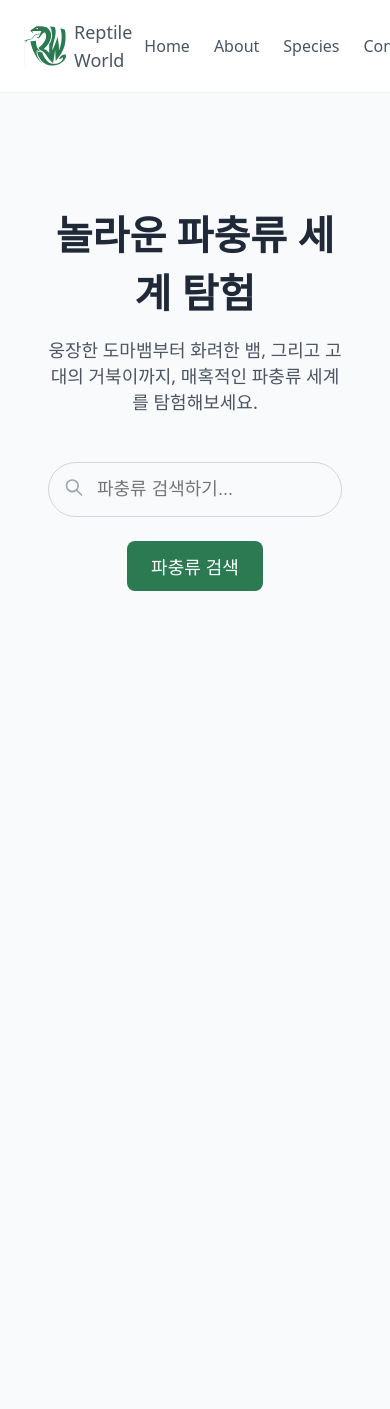
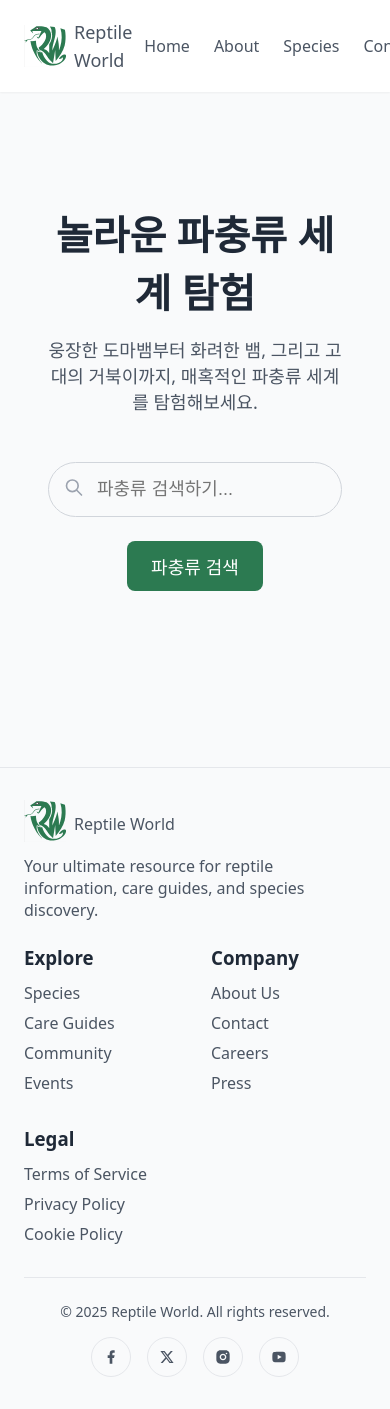
Before and after one commit to DeveloperDungeon/reptile-world, a Next.js app: page / in a window 390 px wide. Before the commit the page ends 844 px from the top, so only its background shows below. Built offline with nearby package versions, Linux system fonts and the light colour scheme.

Commit message:
Footer 반응형으로 원본대로 구현

```diff
--- /dev/null
+++ b/src/app/Footer.module.css
@@ -0,0 +1,176 @@
+
+.Footer {
+  background-color: var(--background);
+  border-top: 1px solid #e5e7eb;
+  padding-top: 2rem;
+  padding-bottom: 2rem;
+  margin-top: 4rem;
+}
+
+.Container {
+  width: 100%;
+  margin-left: auto;
+  margin-right: auto;
+  padding-left: 1.5rem;
+  padding-right: 1.5rem;
+}
+
+.FlexColumn {
+  display: flex;
+  flex-direction: column;
+  justify-content: space-between;
+}
+
+.FlexRow {
+  display: flex;
+  flex-direction: row;
+  justify-content: space-between;
+}
+
+.ContentContainer {
+  margin-bottom: 1.5rem;
+}
+
+.LogoContainer {
+  display: flex;
+  align-items: center;
+}
+
+.LogoText {
+  font-size: 1.25rem;
+  font-family: 'Pacifico';
+  color: var(--primary);
+  margin-right: 0.5rem;
+}
+
+.BrandText {
+  color: #4b5563;
+}
+
+.Description {
+  color: #4b5563;
+  margin-top: 0.5rem;
+  max-width: 28rem;
+}
+
+.Grid {
+  display: grid;
+  grid-template-columns: repeat(2, minmax(0, 1fr));
+  gap: 2rem;
+}
+
+.GridColumn {
+  margin-bottom: 0;
+}
+
+.SectionTitle {
+  color: var(--on-background);
+  font-weight: 600;
+  margin-bottom: 0.75rem;
+}
+
+.LinkList {
+  list-style: none;
+  display: flex;
+  flex-direction: column;
+  gap: 0.5rem;
+}
+
+.Link {
+  color: #4b5563;
+  transition-property: color;
+  transition-timing-function: cubic-bezier(0.4, 0, 0.2, 1);
+  transition-duration: 150ms;
+}
+
+.Link:hover {
+  color: var(--primary-hover);
+}
+
+.Divider {
+  margin-top: 2rem;
+  padding-top: 1.5rem;
+  border-top: 1px solid #e5e7eb;
+  display: flex;
+  flex-direction: column;
+  justify-content: space-between;
+  align-items: center;
+}
+
+.Copyright {
+  color: #4b5563;
+  font-size: 0.875rem;
+}
+
+.SocialIcons {
+  display: flex;
+  gap: 1rem;
+  margin-top: 1rem;
+}
+
+.SocialIcon {
+  width: 2.5rem;
+  height: 2.5rem;
+  display: flex;
+  align-items: center;
+  justify-content: center;
+  color: #4b5563;
+  transition-property: color;
+  transition-timing-function: cubic-bezier(0.4, 0, 0.2, 1);
+  transition-duration: 150ms;
+  border-radius: 9999px;
+  border: 1px solid #e5e7eb;
+}
+
+.SocialIcon:hover {
+  color: var(--primary);
+}
+
+@media (min-width: 640px) {
+  .Container {
+    max-width: 640px;
+  }
+}
+
+@media (min-width: 768px) {
+  .Container {
+    max-width: 768px;
+  }
+  .FlexColumn {
+    flex-direction: row;
+  }
+
+  .LogoContainer {
+    margin-bottom: 0;
+  }
+
+  .Grid {
+    grid-template-columns: repeat(3, minmax(0, 1fr));
+  }
+
+  .Divider {
+    flex-direction: row;
+  }
+
+  .SocialIcons {
+    margin-top: 0;
+  }
+}
+
+@media (min-width: 1024px) {
+  .Container {
+    max-width: 1024px;
+  }
+}
+
+@media (min-width: 1280px) {
+  .Container {
+    max-width: 1280px;
+  }
+}
+
+@media (min-width: 1536px) {
+  .Container {
+    max-width: 1536px;
+  }
+}
--- /dev/null
+++ b/src/app/Footer.tsx
@@ -0,0 +1,131 @@
+import React from 'react';
+import Link from 'next/link';
+import styles from './Footer.module.css';
+import Image from 'next/image';
+import logo from '@/../public/reptile-world-logo.svg';
+import {
+  RiTwitterXFill,
+  RiFacebookFill,
+  RiInstagramFill,
+  RiYoutubeFill,
+} from 'react-icons/ri';
+
+export default function Footer() {
+  return (
+    <footer className={styles.Footer}>
+      <div className={styles.Container}>
+        <div className={styles.FlexColumn}>
+          <div className={styles.ContentContainer}>
+            <div className={styles.LogoContainer}>
+              <h2 className={styles.LogoText}>
+                <Image
+                  src={logo}
+                  width={42}
+                  height={42}
+                  alt="logo"
+                  className={styles.Logo}
+                />
+              </h2>
+              <span className={styles.BrandText}>Reptile World</span>
+            </div>
+            <p className={styles.Description}>
+              Your ultimate resource for reptile information, care guides, and
+              species discovery.
+            </p>
+          </div>
+          <div className={styles.Grid}>
+            <div className={styles.GridColumn}>
+              <h3 className={styles.SectionTitle}>Explore</h3>
+              <ul className={styles.LinkList}>
+                <li>
+                  <Link href="#" className={styles.Link}>
+                    Species
+                  </Link>
+                </li>
+                <li>
+                  <Link href="#" className={styles.Link}>
+                    Care Guides
+                  </Link>
+                </li>
+                <li>
+                  <Link href="#" className={styles.Link}>
+                    Community
+                  </Link>
+                </li>
+                <li>
+                  <Link href="#" className={styles.Link}>
+                    Events
+                  </Link>
+                </li>
+              </ul>
+            </div>
+            <div className={styles.GridColumn}>
+              <h3 className={styles.SectionTitle}>Company</h3>
+              <ul className={styles.LinkList}>
+                <li>
+                  <Link href="#" className={styles.Link}>
+                    About Us
+                  </Link>
+                </li>
+                <li>
+                  <Link href="#" className={styles.Link}>
+                    Contact
+                  </Link>
+                </li>
+                <li>
+                  <Link href="#" className={styles.Link}>
+                    Careers
+                  </Link>
+                </li>
+                <li>
+                  <Link href="#" className={styles.Link}>
+                    Press
+                  </Link>
+                </li>
+              </ul>
+            </div>
+            <div className={styles.GridColumn}>
+              <h3 className={styles.SectionTitle}>Legal</h3>
+              <ul className={styles.LinkList}>
+                <li>
+                  <Link href="#" className={styles.Link}>
+                    Terms of Service
+                  </Link>
+                </li>
+                <li>
+                  <Link href="#" className={styles.Link}>
+                    Privacy Policy
+                  </Link>
+                </li>
+                <li>
+                  <Link href="#" className={styles.Link}>
+                    Cookie Policy
+                  </Link>
+                </li>
+              </ul>
+            </div>
+          </div>
+        </div>
+        <div className={styles.Divider}>
+          <p className={styles.Copyright}>
+            © 2025 Reptile World. All rights reserved.
+          </p>
+          <div className={styles.SocialIcons}>
+            <Link href="#" className={styles.SocialIcon}>
+              <RiFacebookFill />
+            </Link>
+            <Link href="#" className={styles.SocialIcon}>
+              <RiTwitterXFill />
+            </Link>
+            <Link href="#" className={styles.SocialIcon}>
+              <RiInstagramFill />
+            </Link>
+            <Link href="#" className={styles.SocialIcon}>
+              <RiYoutubeFill />
+            </Link>
+          </div>
+        </div>
+      </div>
+    </footer>
+  );
+}
--- a/src/app/layout.tsx
+++ b/src/app/layout.tsx
@@ -3,6 +3,7 @@ import { Geist, Geist_Mono } from "next/font/google";
 import "./globals.css";
 import styles from "./layout.module.css";
 import Header from './Header';
+import Footer from "./Footer";
 
 const geistSans = Geist({
   variable: "--font-geist-sans",
@@ -34,6 +35,7 @@ export default function RootLayout({
         <div className={styles.MainBody}>
           {children}
         </div>
+        <Footer />
       </body>
     </html>
   );
```
